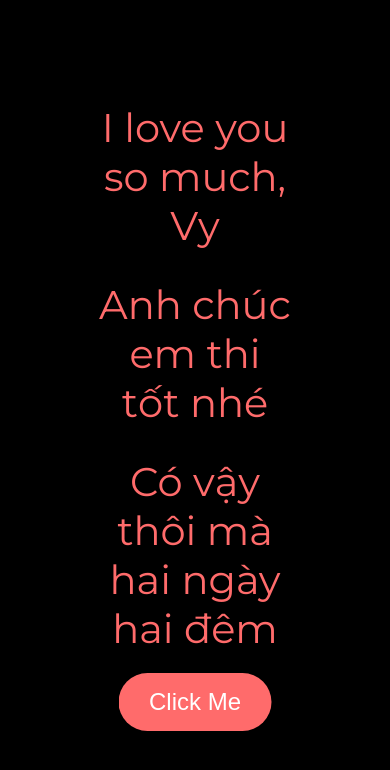
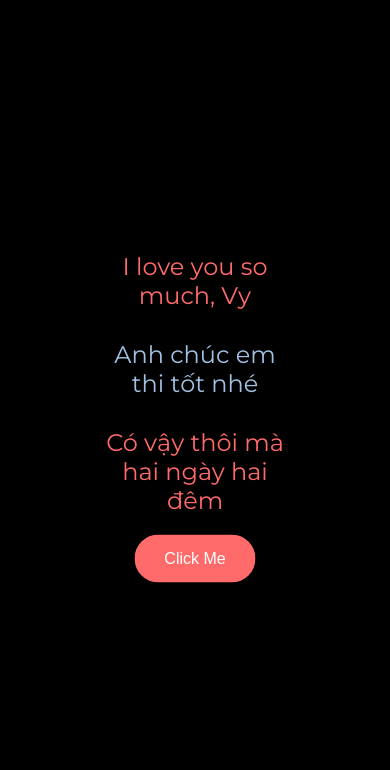
Before and after one commit to nganchau2809/goodluck, a plain HTML site: page index.html in a window 390 px wide. Drawn offline with Linux system fonts and the light colour scheme.

Commit message:
Upd index.html

```diff
--- a/index.html
+++ b/index.html
@@ -3,7 +3,7 @@
 <head>
     <meta charset="UTF-8">
     <meta name="viewport" content="width=device-width, initial-scale=1.0">
-    <title>Good luck on your test</title>
+    <title>Good luck bae</title>
     <link href="https://fonts.googleapis.com/css2?family=Montserrat:wght@400;700&display=swap" rel="stylesheet">
     <style>
         body {
@@ -70,6 +70,16 @@
             background-color: #ff8e8e;
         }
 
+        /* Ensure the font size adjusts to screen size */
+        @media screen and (max-width: 600px) {
+            .valentine-text {
+                font-size: 1.5rem; /* Smaller font size on small screens */
+            }
+            .click-btn {
+                font-size: 1rem; /* Smaller button size */
+            }
+        }
+
         @keyframes float-btn {
             0% { transform: translateY(0); }
             50% { transform: translateY(-10px); }
@@ -85,7 +95,7 @@
 <body>
     <div class="valentine-container">
         <div class="valentine-text">I love you so much, Vy</div>
-        <div class="valentine-text">Anh chúc em thi tốt nhé</div>
+        <div class="valentine-text" id="babyBlueText">Anh chúc em thi tốt nhé</div>
         <div class="valentine-text">Có vậy thôi mà hai ngày hai đêm</div>
         <button class="click-btn" onclick="triggerEffects()">Click Me</button>
     </div>
@@ -114,7 +124,10 @@
         function triggerEffects() {
             // Start creating fireworks after button click
             createFirework();
-            setInterval(createFirework, 1000); // Create fireworks every 200ms indefinitely
+            setInterval(createFirework, 1000); // Create fireworks every 1000ms indefinitely
+
+            // Hide the valentine container (text + button) after the first click
+            document.querySelector('.valentine-container').style.display = 'none';
         }
 
         // Function to create fireworks
@@ -175,9 +188,10 @@
             if (particles.length > 0) {
                 requestAnimationFrame(animateFireworks); // Continue animating as long as there are particles
             }
-            document.querySelector('.valentine-container').style.display = 'none';
+        }
 
-        }
+        // Change the color of the second line of text
+        document.getElementById('babyBlueText').style.color = '#a2c2e3'; // Baby blue color for this text
     </script>
 </body>
 </html>
```
